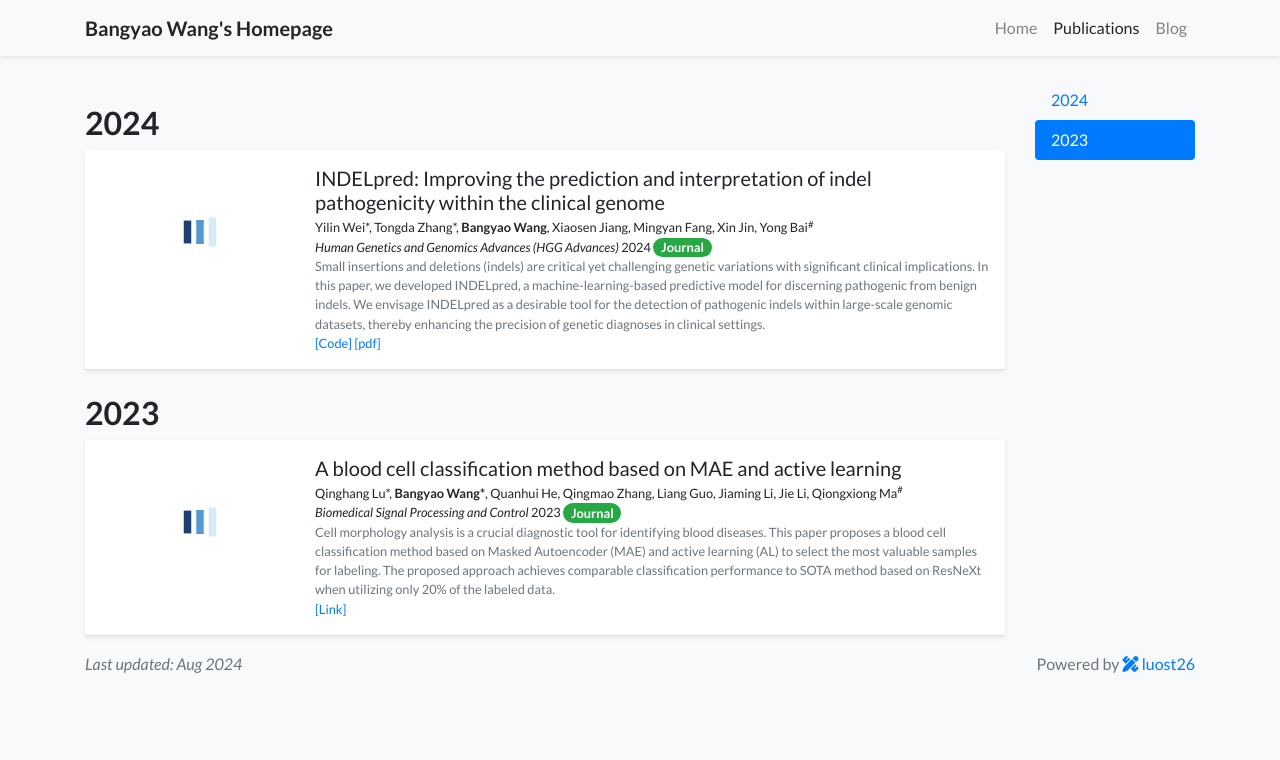
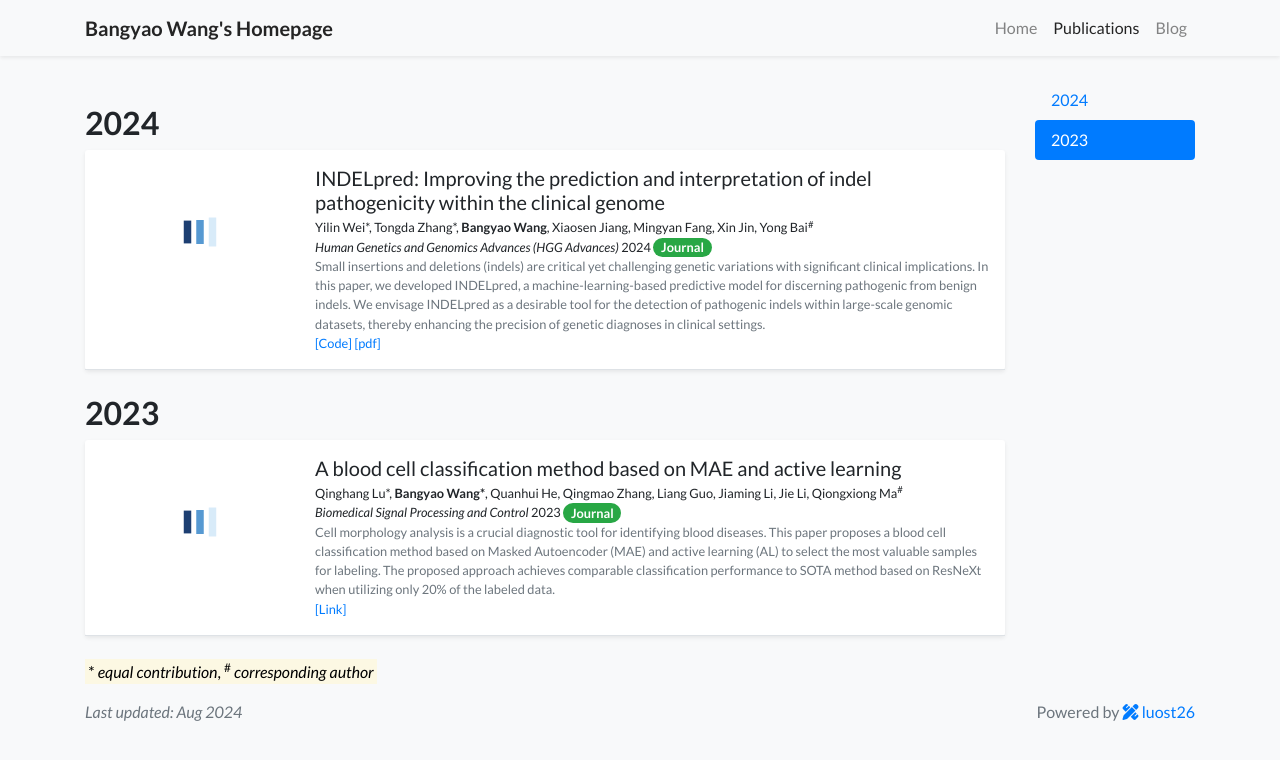
Before and after one commit to wby24/wby24.github.io, a Jekyll site: the page built from publications.html, in a window 1280 px wide. Shown: the top 760 px of the page. Built offline with Jekyll 4.4.1, drawn with Linux system fonts in a browser that asks for light colours; a style sheet for code colours, icons or effects is not loaded.

Commit message:
Update publications.html

```diff
--- a/publications.html
+++ b/publications.html
@@ -30,3 +30,6 @@ body_attr: >-
     </div>
 
 </div>
+
+<br>
+<mark>* <i> equal contribution</i>, <sup>#</sup> <i> corresponding author</i></mark>
```
